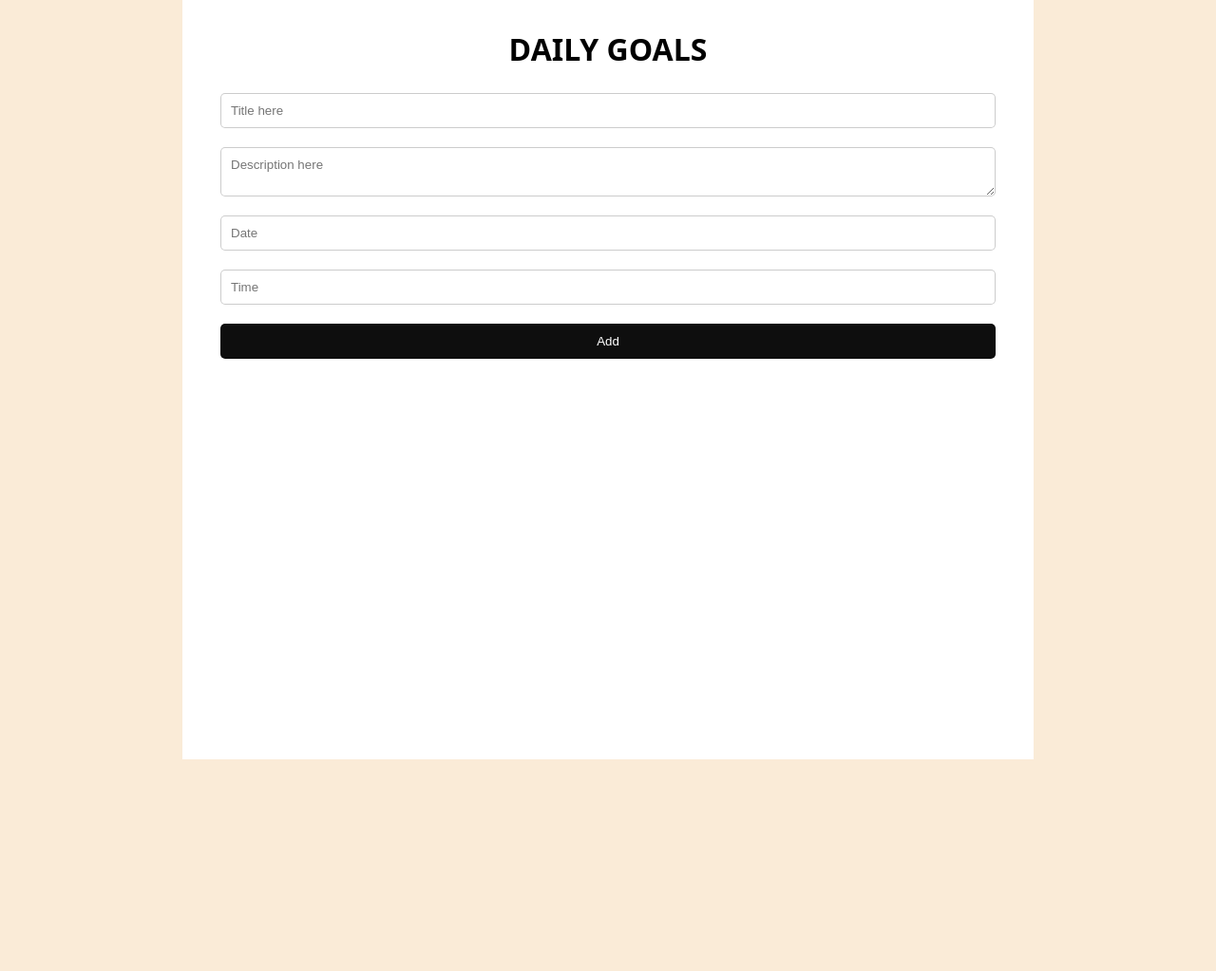
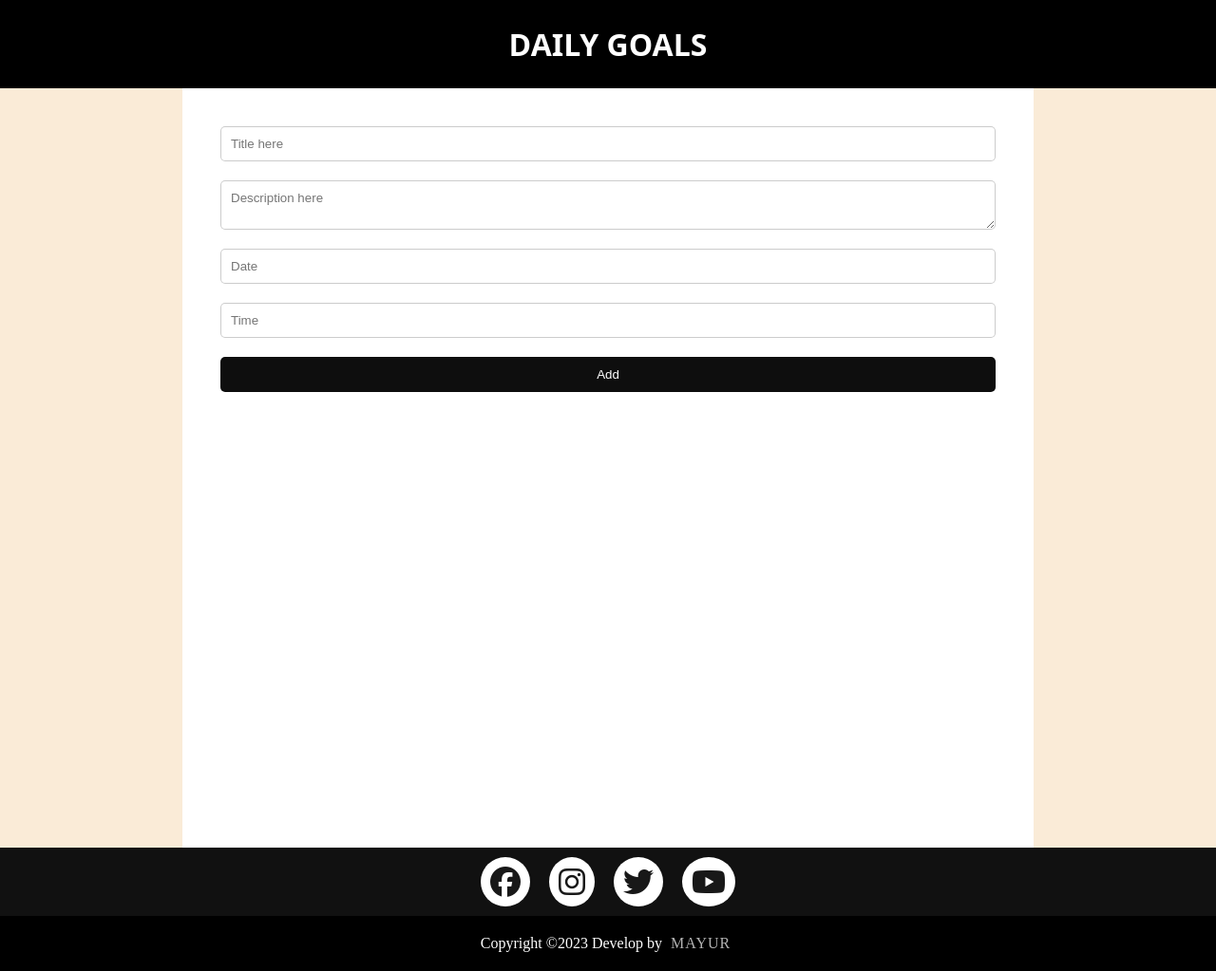
Before and after one commit to itzMayur01/daily-goals-project, a plain HTML site: page index.html in a window 1280 px wide. Shown: the whole page at 95% size. Before the commit the page ends 800 px from the top, so only its background shows below. Drawn offline with Linux system fonts and the light colour scheme.

Commit message:
add footer

```diff
--- a/index.css
+++ b/index.css
@@ -5,6 +5,8 @@
 
 body {
   background-color: antiquewhite;
+  min-height: 100vh;
+
 }
 
 @media screen and (max-width: 480px) {
@@ -20,6 +22,7 @@ body {
   min-height: 100vh;
   padding: 30px;
   box-sizing: border-box;
+
 }
 
 @media screen and (max-width: 480px) {
@@ -29,18 +32,24 @@ body {
   }
 }
 
+
 h1 {
   font-family: system-ui, -apple-system, BlinkMacSystemFont, "Segoe UI", Roboto,
     Oxygen, Ubuntu, Cantarell, "Open Sans", "Helvetica Neue", sans-serif;
-  text-align: center;
-  margin-bottom: 15px;
+  text-align:center;
+  margin-bottom: 0;
+  background-color: black;
+  color: white;
+  padding: 25px;
+
+
 }
 
 @media screen and (max-width: 480px) {
   h1 {
     background-color: black;
     color: white;
-    padding: 20px;
+    padding: 25px;
   }
 }
 
@@ -131,3 +140,74 @@ button {
 .badge1{
   left: 1px;
 }
+
+
+
+footer{
+  background-color: #111;
+  position:sticky;
+  top: 100%;
+  width: 100%;
+
+
+}
+
+.footerConatiner{
+width: 100%;
+padding: 70px 30px 20px;
+
+}
+
+.socialIcons{
+
+  display: flex;
+  justify-content:center;
+}
+
+.socialIcons a {
+  text-decoration: none;
+  padding: 10px;
+  background-color: white;
+  margin: 10px;
+  border-radius: 50%;
+
+
+  &:hover{
+    background-color: #111;
+    transition: 0.5s;
+  }
+
+}
+.socialIcons a:hover i{
+  color: white;
+  transition: 0.5s;
+}
+
+
+.socialIcons a i {
+  font-size: 2em;
+  color: black;
+  opacity: 0.9;
+
+
+}
+
+.footerBottom{
+  background-color: black;
+  padding: 20px;
+  text-align: center;
+}
+
+.footerBottom p {
+  color: white;
+
+}
+
+.developer{
+
+  opacity: 0.7;
+  text-transform: uppercase;
+  letter-spacing: 1px;
+  font-weight: 400;
+  margin: 0px 5px;
+}
--- a/index.html
+++ b/index.html
@@ -1,24 +1,28 @@
 <!DOCTYPE html>
 <html lang="en">
+
 <head>
   <meta charset="UTF-8" />
   <meta name="viewport" content="width=device-width, initial-scale=1.0" />
   <title>Daily Goals Develop By Mayur</title>
   <link rel="stylesheet" href="./index.css" />
-    <link rel="apple-touch-icon" sizes="180x180" href="./favicon_io/apple-touch-icon.png">
-<link rel="icon" type="image/png" sizes="32x32" href="./favicon_io/favicon-32x32.png">
-<link rel="icon" type="image/png" sizes="16x16" href="./favicon_io/favicon-16x16.png">
-<link rel="manifest" href="./favicon_io/site.webmanifest">
+  <link rel="apple-touch-icon" sizes="180x180" href="./favicon_io/apple-touch-icon.png" />
+  <link rel="icon" type="image/png" sizes="32x32" href="./favicon_io/favicon-32x32.png" />
+  <link rel="icon" type="image/png" sizes="16x16" href="./favicon_io/favicon-16x16.png" />
+  <link rel="manifest" href="./favicon_io/site.webmanifest" />
 </head>
+
 <body>
+
+  <h1>DAILY GOALS</h1>
+
   <div class="container">
-      <h1>DAILY GOALS</h1>
     <form>
-        <input type="text" id="title" placeholder="Title here"  required/>
+      <input type="text" id="title" placeholder="Title here" required />
       <textarea id="description" placeholder="Description here" required></textarea>
-        <input type="text" placeholder="Date" id="date" onfocus="(this.type='date')"required/>
-        <input type="text" placeholder="Time" id="time" onfocus="(this.type='time')" required/>
 
+      <input type="text" placeholder="Date" id="date" onfocus="(this.type='date')" required />
+      <input type="text" placeholder="Time" id="time" onfocus="(this.type='time')" required />
 
       <button type="submit">Add</button>
     </form>
@@ -34,9 +38,35 @@
         <button class="deleteBtn"><i class="fa-solid fa-trash-can"></i></button>
 
       </div> -->
+  </div>
+  <footer>
+    <div class="footerContainer">
+      <div class="socialIcons">
+        <a><i class="fa-brands fa-facebook"></i></a>
+        <a><i class="fa-brands fa-instagram"></i></a>
+        <a><i class="fa-brands fa-twitter"></i></a>
+        <a><i class="fa-brands fa-youtube"></i></a>
+      </div>
 
+      <!-- <div class="footerNav">
+
+        <ul>
+          <li><a href="">home</a></li>
+          <li><a href="">about</a></li>
+          <li><a href="">contact us</a></li>
+          <li><a href="">our team</a></li>
+        </ul>
+      </div> -->
     </div>
+    <div class="footerBottom">
+      <p>
+        Copyright &copy;2023 Develop by <span class="developer">Mayur</span>
+      </p>
+    </div>
+  </footer>
+
   <script src="./index.js"></script>
   <script src="https://kit.fontawesome.com/9a33e87fb1.js" crossorigin="anonymous"></script>
 </body>
+
 </html>
```
Lines whose indentation alone changed are shown as unchanged.
